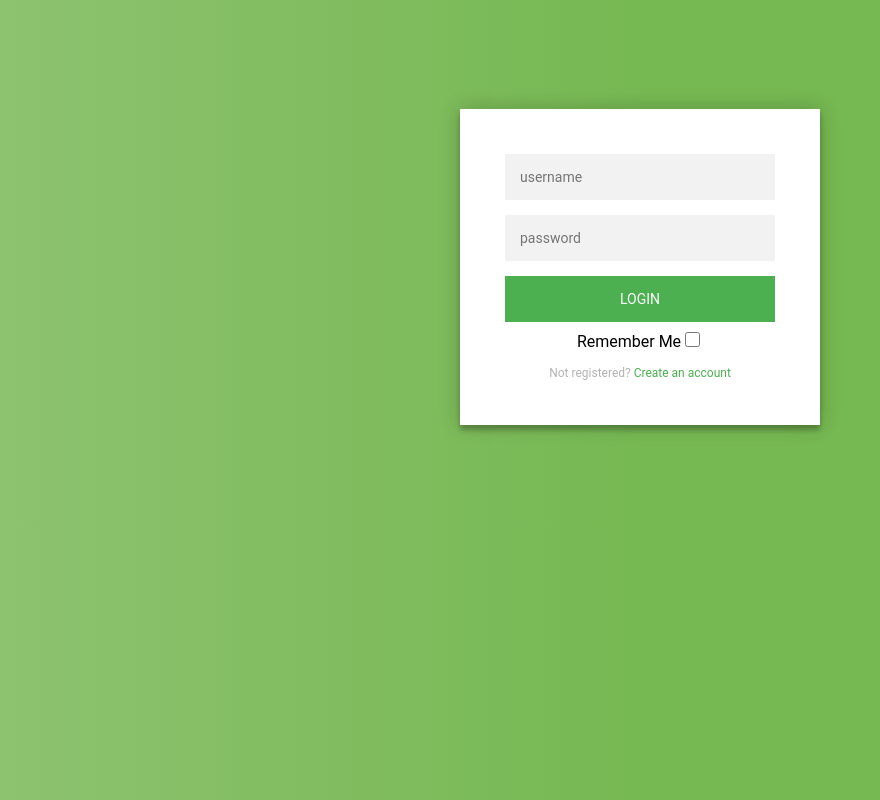
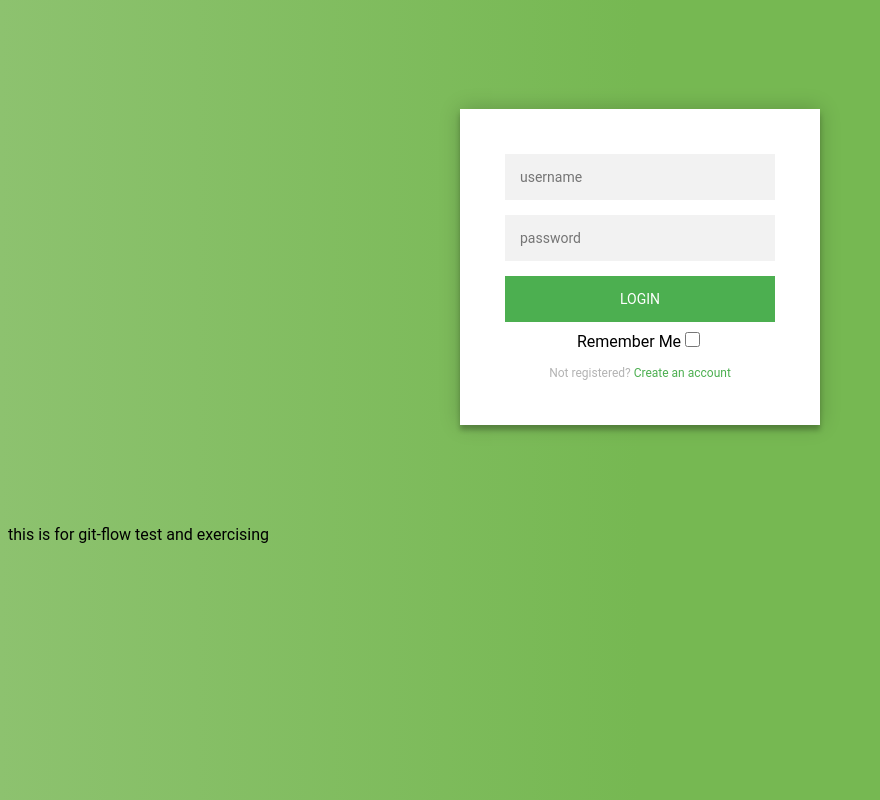
Before and after one commit to AfshinZirak01/git-tag, a plain HTML site: page index.html in a window 1280 px wide. Shown: the whole page, without its empty margins (0-880 px from the left). Drawn offline with Linux system fonts and the light colour scheme.

Commit message:
add new p elem

```diff
--- a/index.html
+++ b/index.html
@@ -21,7 +21,7 @@
             </form>
         </div>
     </div>
-
+    <p>this is for git-flow test and exercising</p>
 </body>
 
 </html>
```
